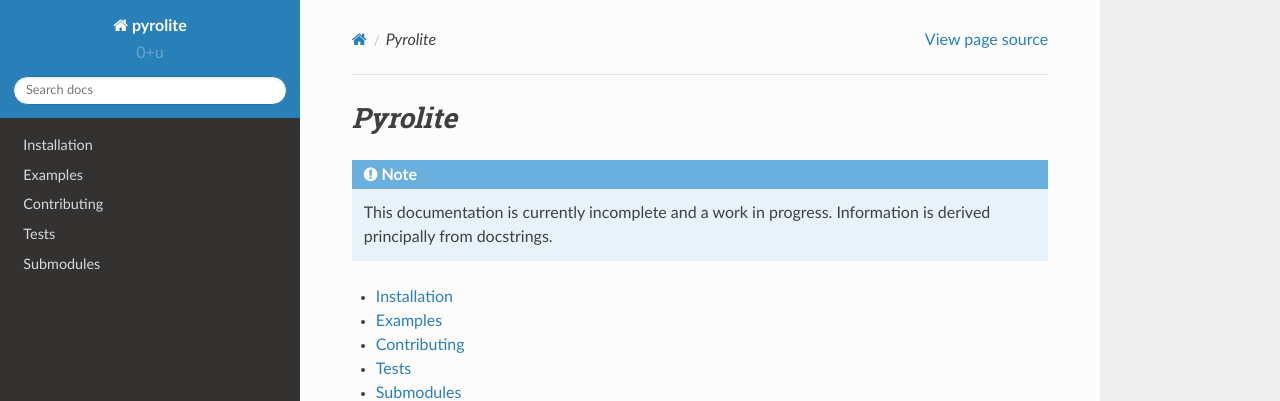
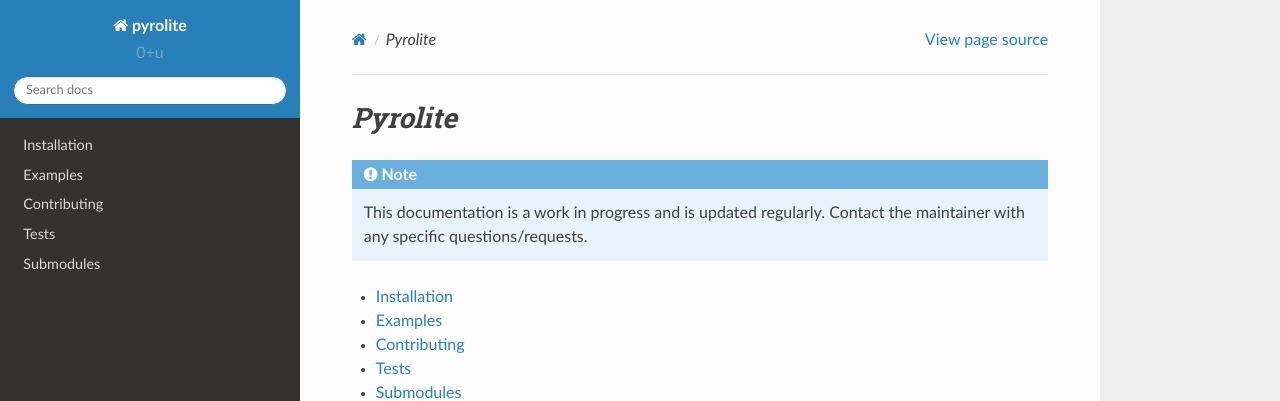
Before and after one commit to morganjwilliams/pyrolite, a Sphinx documentation site: the page built from docs/source/index.rst, in a window 1280 px wide. Shown: the top 401 px of the page. Built offline with Sphinx 7.4.7 and the Read the Docs theme 2.0.0, drawn with Linux system fonts in a browser that asks for light colours.

Commit message:
Docs Index Update

```diff
--- a/docs/source/index.rst
+++ b/docs/source/index.rst
@@ -4,8 +4,8 @@
 `Pyrolite`
 ====================================
 
-.. note:: This documentation is currently incomplete and a work in progress.
-          Information is derived principally from docstrings.
+.. note:: This documentation is a work in progress and is updated regularly. Contact
+          the maintainer with any specific questions/requests.
 
 .. toctree::
    :maxdepth: 1
```
